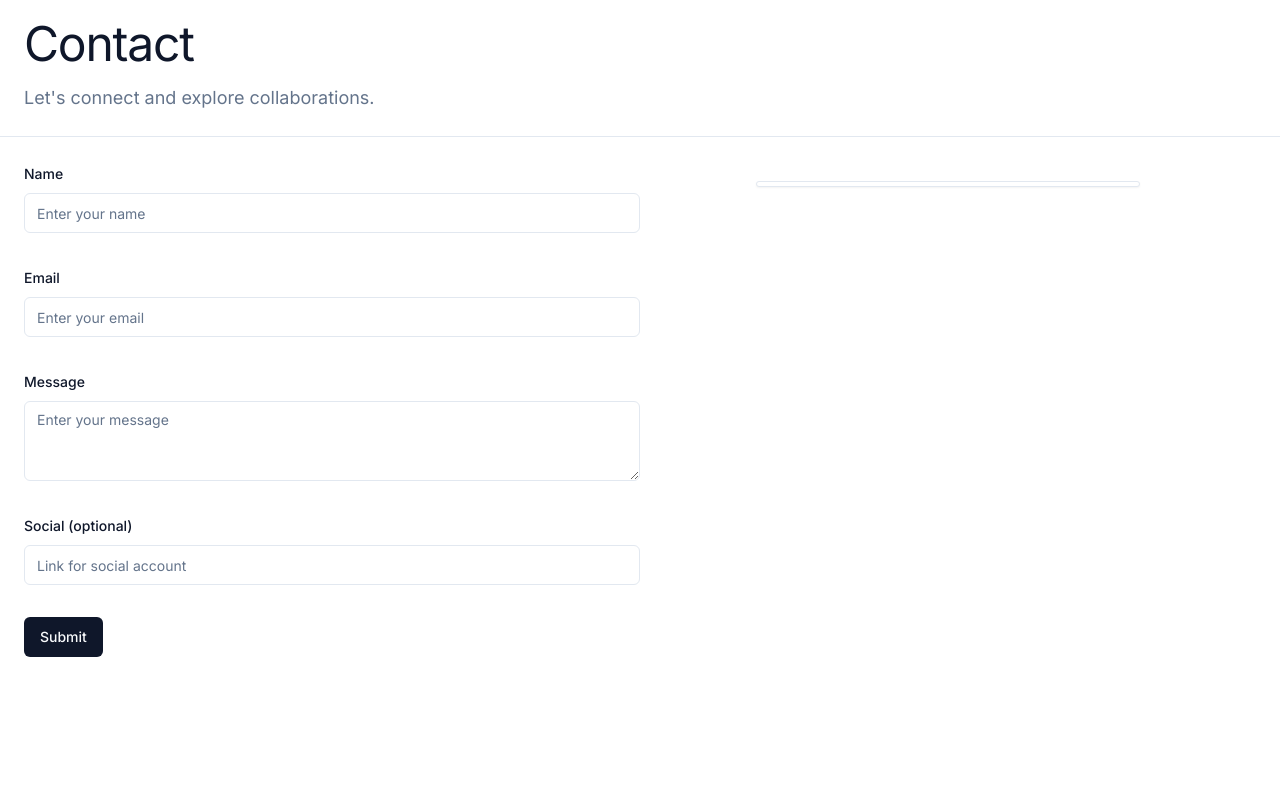
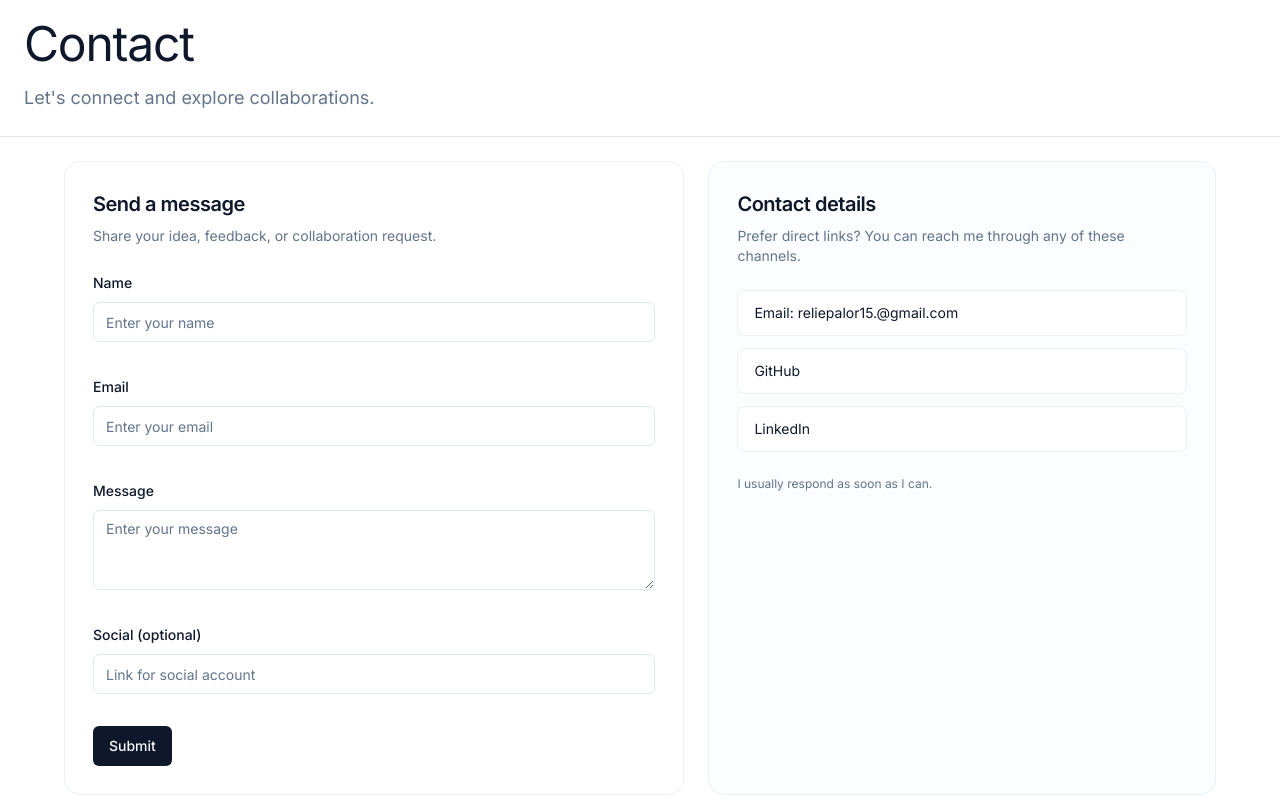
Before and after one commit to reliepalor/portfolio, a Next.js app: page /contact in a window 1280 px wide. Built offline with nearby package versions, Linux system fonts and the light colour scheme.

Commit message:
added paw project

```diff
--- a/app/(root)/about/page.tsx
+++ b/app/(root)/about/page.tsx
@@ -26,7 +26,7 @@ interface AboutData {
 const aboutData: AboutData = {
   fullName: "John Relie Palor",
   description:
-    "I'm a 4th year student learning web development with a passion for creating modern, responsive websites and applications.",
+    "Dedicated to the craft of web development building modern, responsive websites while improving through patience, discipline, and constant learning.",
   education: {
     degree: "Bachelor of Science in Information Technology",
     school: "Cagayan State University",
@@ -34,12 +34,12 @@ const aboutData: AboutData = {
   },
   achievements: [
     {
-      title: "4th Place Static Web Design",
+      title: "Static Web Design",
       event: "Uniwide ICT Skills Olympics CSU",
       year: "2025",
     },
     {
-      title: "3rd Place Static Web Design",
+      title: "Static Web Design",
       event: "CSU-G Technolympics",
       year: "2024",
     },
--- a/app/(root)/contact/page.tsx
+++ b/app/(root)/contact/page.tsx
@@ -1,8 +1,9 @@
 import { Metadata } from "next";
+import Link from "next/link";
 
 import PageContainer from "@/components/common/page-container";
-import GithubRedirectCard from "@/components/contact/github-redirect-card";
 import { ContactForm } from "@/components/forms/contact-form";
+import { siteConfig } from "@/config/site";
 import { pagesConfig } from "../../../config/pages";
 
 export const metadata: Metadata = {
@@ -16,14 +17,53 @@ export default function ContactPage() {
       title={pagesConfig.contact.title}
       description={pagesConfig.contact.description}
     >
-      <div className="flex flex-col lg:flex-row">
-        <div className="flex-1">
-          <ContactForm />
+      <div className="mx-auto grid w-full max-w-6xl gap-6 lg:grid-cols-[1.1fr_0.9fr]">
+        <div className="rounded-2xl border border-border/60 bg-background p-5 sm:p-7">
+          <h2 className="text-xl font-semibold tracking-tight">Send a message</h2>
+          <p className="mt-2 text-sm text-muted-foreground">
+            Share your idea, feedback, or collaboration request.
+          </p>
+          <div className="mt-6">
+            <ContactForm />
+          </div>
         </div>
-        <div className="flex-1 flex justify-center ">
-          <GithubRedirectCard />
+
+        <aside className="rounded-2xl border border-border/60 bg-muted/20 p-5 sm:p-7">
+          <h2 className="text-xl font-semibold tracking-tight">Contact details</h2>
+          <p className="mt-2 text-sm text-muted-foreground">
+            Prefer direct links? You can reach me through any of these channels.
+          </p>
+
+          <div className="mt-6 space-y-3">
+            <Link
+              href={`mailto:${siteConfig.gmail}.@gmail.com`}
+              className="block rounded-lg border border-border/60 bg-background px-4 py-3 text-sm transition-colors hover:bg-muted"
+            >
+              Email: {siteConfig.gmail}.@gmail.com
+            </Link>
+            <Link
+              href={siteConfig.links.github}
+              target="_blank"
+              rel="noopener noreferrer"
+              className="block rounded-lg border border-border/60 bg-background px-4 py-3 text-sm transition-colors hover:bg-muted"
+            >
+              GitHub
+            </Link>
+            <Link
+              href={siteConfig.links.linkedin}
+              target="_blank"
+              rel="noopener noreferrer"
+              className="block rounded-lg border border-border/60 bg-background px-4 py-3 text-sm transition-colors hover:bg-muted"
+            >
+              LinkedIn
+            </Link>
+          </div>
+
+          <p className="mt-6 text-xs text-muted-foreground">
+            I usually respond as soon as I can.
+          </p>
+        </aside>
         </div>
-      </div>
     </PageContainer>
   );
 }
--- a/app/(root)/page.tsx
+++ b/app/(root)/page.tsx
@@ -15,7 +15,7 @@ import { Button, buttonVariants } from "@/components/ui/button";
 import { featuredContributions } from "../../config/contributions";
 import { experiences } from "../../config/experience";
 import { pagesConfig } from "../../config/pages";
-import { featuredProjects } from "../../config/projects";
+import { Projects } from "../../config/projects";
 import { siteConfig } from "../../config/site";
 import { skills } from "../../config/skills";
 import { cn } from "@/lib/utils";
@@ -93,7 +93,7 @@ export default function IndexPage() {
 
               <AnimatedText delay={0.12}>
                 <p className="mt-4 text-2xl sm:text-md lg:text-[1.10rem] font-normal text-foreground">
-                  I create premium templates for creatives.
+                  I shape ideas into useful tools on the web
                 </p>
               </AnimatedText>
 
@@ -165,7 +165,7 @@ export default function IndexPage() {
                     <p className="text-[10px] font-sans tracking-[0.2em] uppercase text-muted-foreground/40 mb-1">
                       Selected work
                     </p>
-                    <h2 className="text-xl sm:text-2xl font-semibold tracking-tight">
+                    <h2 className="text-4xl sm:text-5xl font-normal tracking-tight">
                       {pagesConfig.projects.title}
                     </h2>
                   </div>
@@ -181,7 +181,7 @@ export default function IndexPage() {
 
               {/* Project grid — 2 cols, large preview cards */}
               <div className="grid grid-cols-1 sm:grid-cols-2 gap-5 lg:gap-6">
-                {featuredProjects.map((project, index) => (
+                {Projects.map((project, index) => (
                   <AnimatedSection key={project.id} delay={0.1 * (index + 1)} direction="up">
                     {(() => {
                       const liveDemoHref = project.websiteLink ?? project.githubLink;
@@ -189,6 +189,7 @@ export default function IndexPage() {
 
                       return (
                     <div className="group block transition-transform duration-200 hover:-translate-y-0.5">
+                      <Link href={`/projects/${project.id}`} className="block">
                         {/* Preview area */}
                         <div className="relative aspect-[16/10.2] rounded-md bg-[#e4e4e4] dark:bg-[#2a2a2a] overflow-hidden flex items-center justify-center p-4 sm:p-6 md:p-7">
                           <div className="relative h-[72%] w-[70%]">
@@ -206,12 +207,16 @@ export default function IndexPage() {
 
                         {/* Card footer — title + tag */}
                         <div className="px-0 py-3.5">
-                        <div>
-                          <div className="flex justify-between">
                           <p className="text-lg sm:text-xl font-normal text-foreground leading-[1.25] mb-1">
                             {project.companyName}
                           </p>
+                          <p className="text-sm sm:text-base text-foreground/90 font-light leading-none">
+                            {project.type}
+                          </p>
+                        </div>
+                      </Link>
 
+                      <div className="-mt-1 px-0 pb-3.5">
                         <div className="flex flex-wrap items-center gap-2">
                           <LiveDemoButton
                             href={liveDemoHref}
@@ -223,17 +228,6 @@ export default function IndexPage() {
                             Live Demo
                           </LiveDemoButton>
                         </div>
-
-                          </div>
-
-                          <p className="text-sm sm:text-base text-foreground/90 font-light leading-none">
-                            {project.type}
-                          </p>
-
-                        </div>
-                        <span className="hidden">
-                          ↗
-                        </span>
                       </div>
                     </div>
                       );
--- a/app/(root)/projects/page.tsx
+++ b/app/(root)/projects/page.tsx
@@ -33,6 +33,7 @@ const renderContent = (tabVal: string) => {
 
               return (
             <div className="group block transition-transform duration-200 hover:-translate-y-0.5">
+              <Link href={`/projects/${project.id}`} className="block">
                 <div className="relative aspect-[16/10.2] rounded-md bg-[#e4e4e4] dark:bg-[#2a2a2a] overflow-hidden flex items-center justify-center p-4 sm:p-6 md:p-7">
                   <div className="relative h-[72%] w-[70%]">
                     <Image
@@ -52,13 +53,11 @@ const renderContent = (tabVal: string) => {
                   <p className="text-sm sm:text-base text-foreground/90 font-light leading-none">
                     {project.type}
                   </p>
-                <div className="mt-3 flex flex-wrap items-center gap-2">
-                  {/* <Link
-                    href={`/projects/${project.id}`}
-                    className="inline-flex items-center gap-1 rounded-md border border-border px-2.5 py-1.5 text-xs font-medium text-muted-foreground transition-colors hover:text-foreground"
-                  >
-                    View Project
-                  </Link> */}
+                </div>
+              </Link>
+
+              <div className="-mt-1 px-0 pb-3.5">
+                <div className="flex flex-wrap items-center gap-2">
                   <LiveDemoButton
                     href={liveDemoHref}
                     className="inline-flex items-center gap-1 rounded-md border border-border px-2.5 py-1.5 text-xs font-medium text-muted-foreground transition-colors hover:text-foreground"
--- a/components/projects/live-demo-button.tsx
+++ b/components/projects/live-demo-button.tsx
@@ -59,7 +59,7 @@ export default function LiveDemoButton({
         <DialogContent>
           <DialogHeader>
             <DialogTitle>Live Demo Notice</DialogTitle>
-            <DialogDescription>{note}</DialogDescription>
+            <DialogDescription className="whitespace-pre-line">{note}</DialogDescription>
           </DialogHeader>
           <DialogFooter>
             {canProceed ? (
```
Also changed, not shown: config/projects.ts (+5 -5 lines), public/projects/paw-haven/vuew.png (added). Lines whose indentation alone changed are shown as unchanged.
